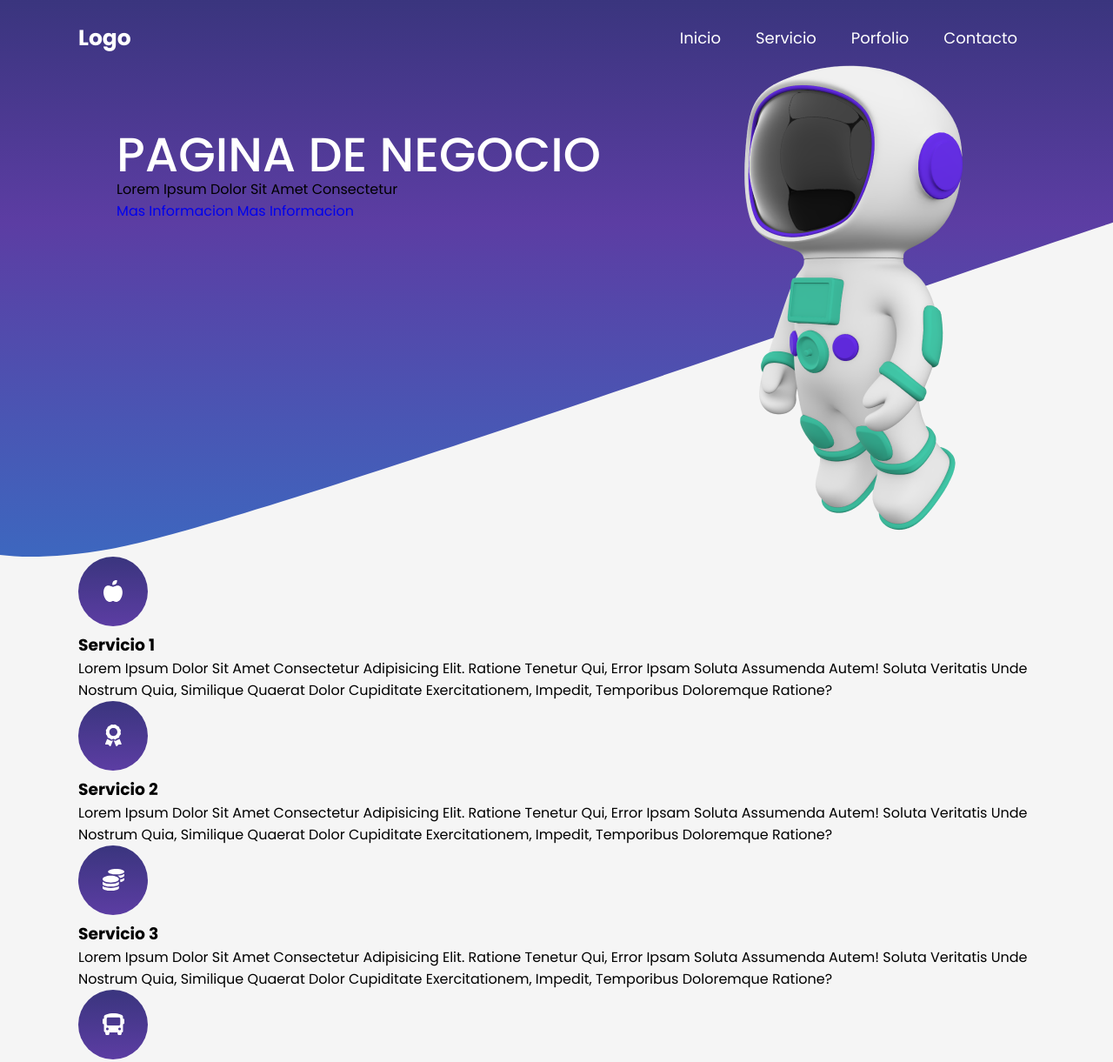
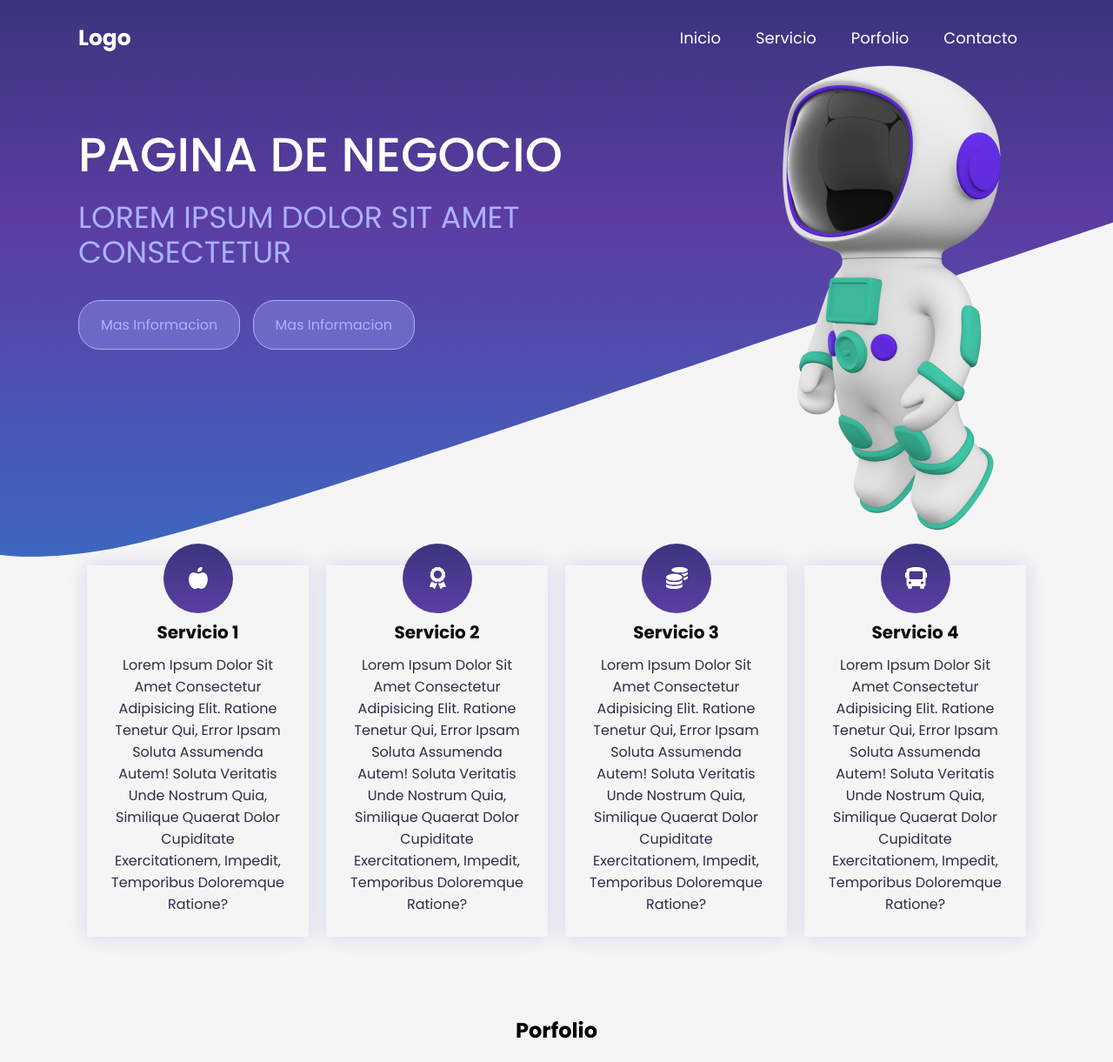
Before and after one commit to ChrisPorrasMarin/FirtsWeb, a plain HTML site: page menu.html in a window 1280 px wide. Shown: the top 1221 px of the page at 87% size. Drawn offline with Linux system fonts and the light colour scheme.

Commit message:
Cambios co CSS esteticos de la pagina

```diff
--- a/style.css
+++ b/style.css
@@ -45,7 +45,7 @@ header{
     font-size: 25px;
     color: #ffffff;
 }
-.menu .navbar ul li {
+.menu .navbar ul li {  /*El hover es para que cuando pase el mause se cambie de color */
     position: relative;
     float: left;
 }
@@ -57,7 +57,7 @@ header{
     display: block;
 
 }
-.menu .navbar ul li a:hover {
+.menu .navbar ul li a:hover { /*El hover es para que cuando pase el mause se cambie de color */
     color: #0eaef3;
 }
 #menu {
@@ -90,5 +90,57 @@ header{
 }
 
 .content p {
+    margin-top: 25px;  /* */
+    color: #AAB1FF;
+    text-transform: uppercase;
+    font-size: 35px;
+    line-height: 40px;
+}
+
+.btn-1 {
+    display: inline-block;
+    background-color: rgba(170, 177, 255, 0.3);
+    border: 1px solid #aab1ff;
+    margin: 35px 10px 0px 0px;
+    padding: 15px 25px;
+    color: #aab1ff;
+    border-radius: 25px; /* Para redondear las esquinas */
+}
+
+.btn-1:hover {
+    background-color: #ffffff;
+}
+
+.services {
+    padding: 10px 0px;
+    display: flex;
+    justify-content: space-between;
+    text-align: center;
+}
+
+.service {
+    padding: 25px;
+    margin: 0px 10px;
+    box-shadow: 0px 0px 20px rgba(135, 141, 214, 0.3);
 
 }
+
+.service img { /* Agarra todas las imagenes de los services y les cambia la pocision */
+    margin-top: -50px;
+}
+
+.service h3{
+    font-size: 20px;
+    color: #0e0e0e;
+    margin-bottom: 10px;
+}
+
+.service p{
+    color: #2c2e47;
+    font-size: 16px; /* Tamano de la letra */
+}
+
+.porfolios {
+    padding: 80px 0px;
+    text-align: center; /* Alinea los textos donde quiera */
+}
```
